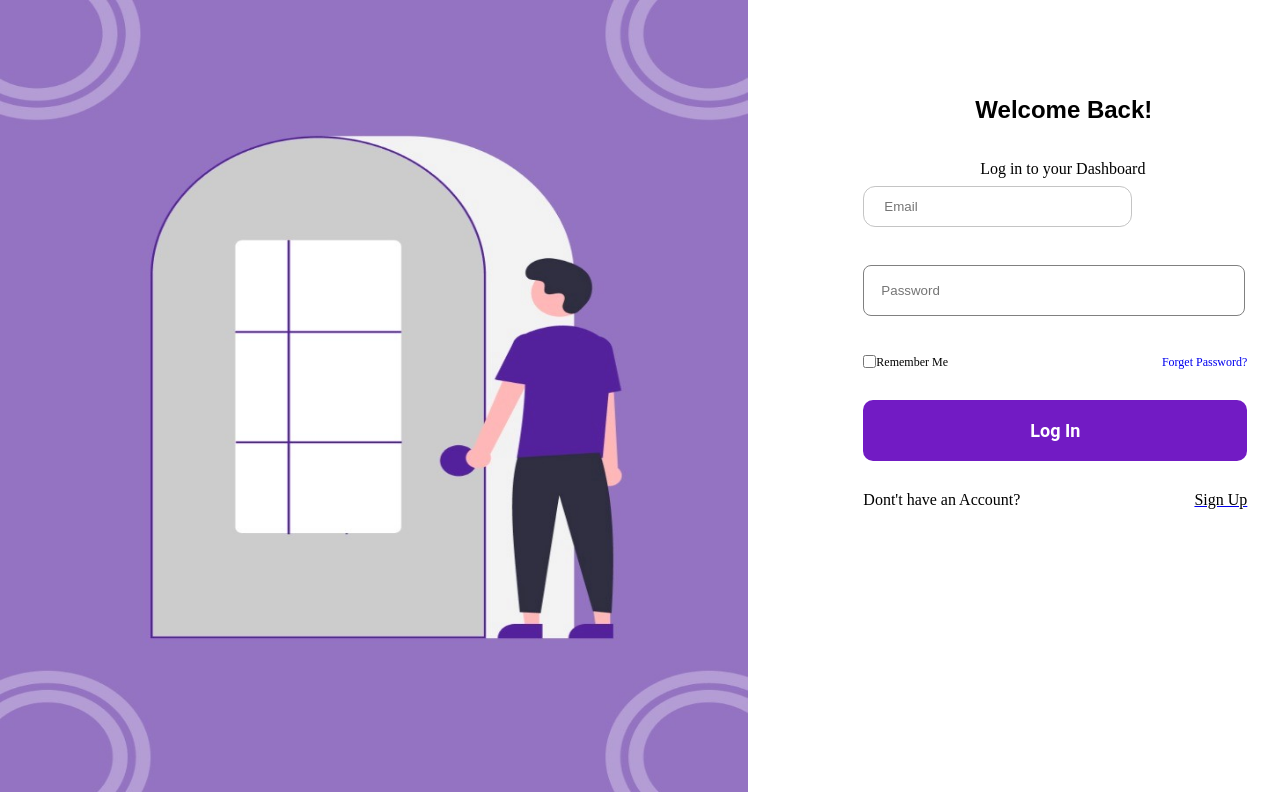
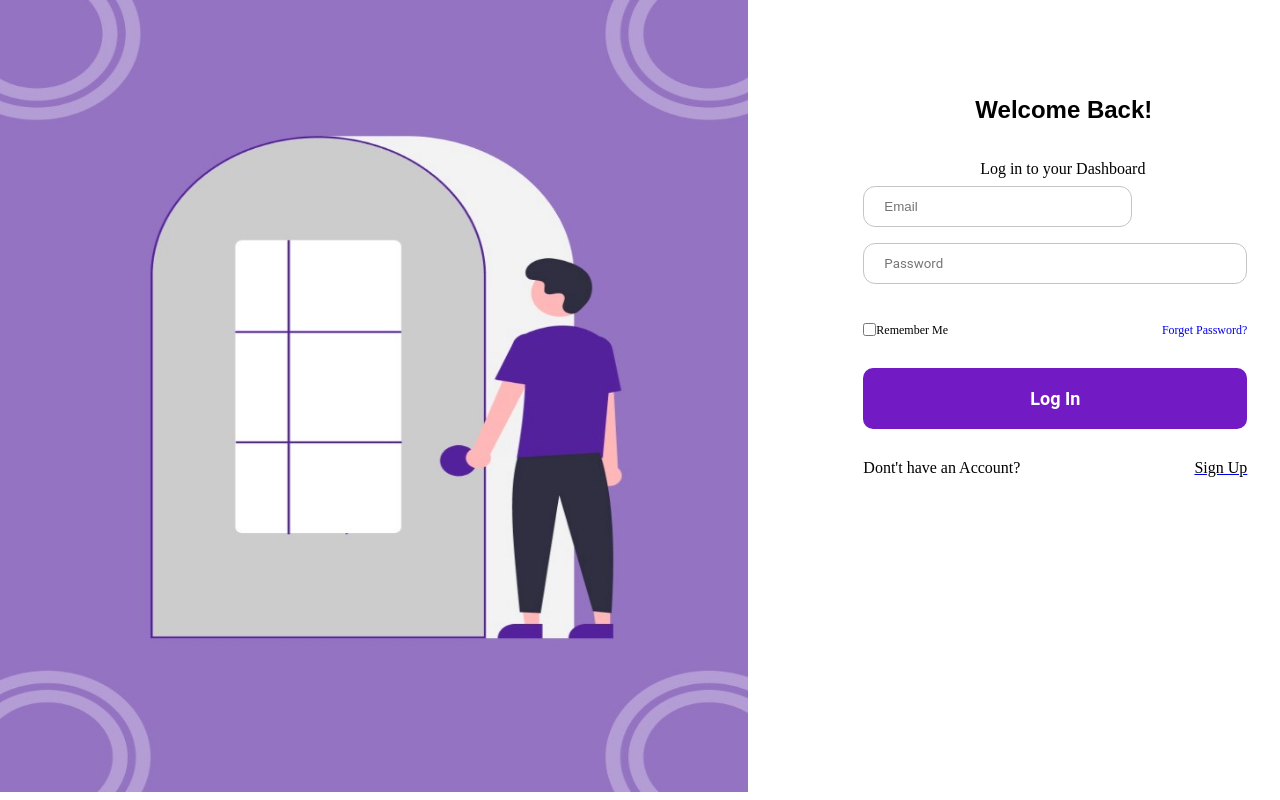
Before and after one commit to Group-2-Unicorn/e-wallet-frontend, a React (Create React App) app: page / in a window 1280 px wide. Built offline with nearby package versions, Linux system fonts and the light colour scheme.

Commit message:
styled the check box and the button in the login page

```diff
--- a/src/Components/LogIn/LogIn.css
+++ b/src/Components/LogIn/LogIn.css
@@ -94,3 +94,47 @@
   .input_box {
     margin-top: 30px;
   }
+
+  input[type=email] {
+
+    box-sizing: border-box;
+    background: #FFFFFF;
+    border-radius: 12.0889px;
+    width: 100%;
+    padding: 12px 20px;
+    margin: 8px 0;
+    border: 1px solid #C4C4C4;
+
+    font-family: 'Roboto';
+    font-style: normal;
+    font-weight: 400;
+    display: flex;
+    align-items: flex-end;
+  }
+
+  .email-box{
+    display: flex;
+    flex-direction: column;
+    width: 142%;
+  }
+
+  .rem-me {
+    margin-left: 15px;
+  }
+
+  input[type=password] {
+
+    box-sizing: border-box;
+    background: #FFFFFF;
+    border-radius: 12.0889px;
+    width: 100%;
+    padding: 12px 20px;
+    margin: 8px 0;
+    border: 1px solid #C4C4C4;
+
+    font-family: 'Roboto';
+    font-style: normal;
+    font-weight: 400;
+    display: flex;
+    align-items: flex-end;
+  }
```
